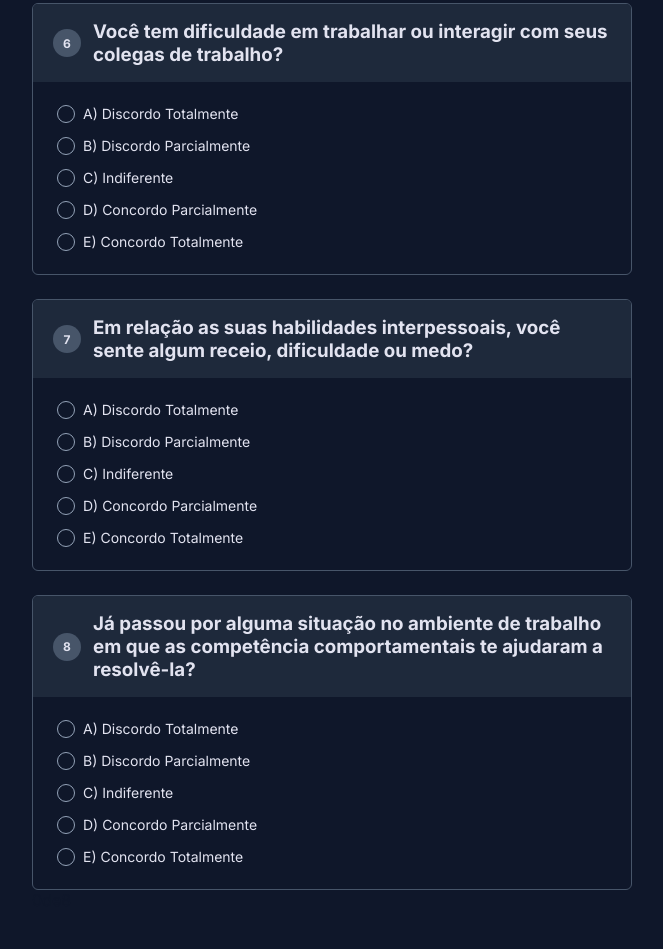
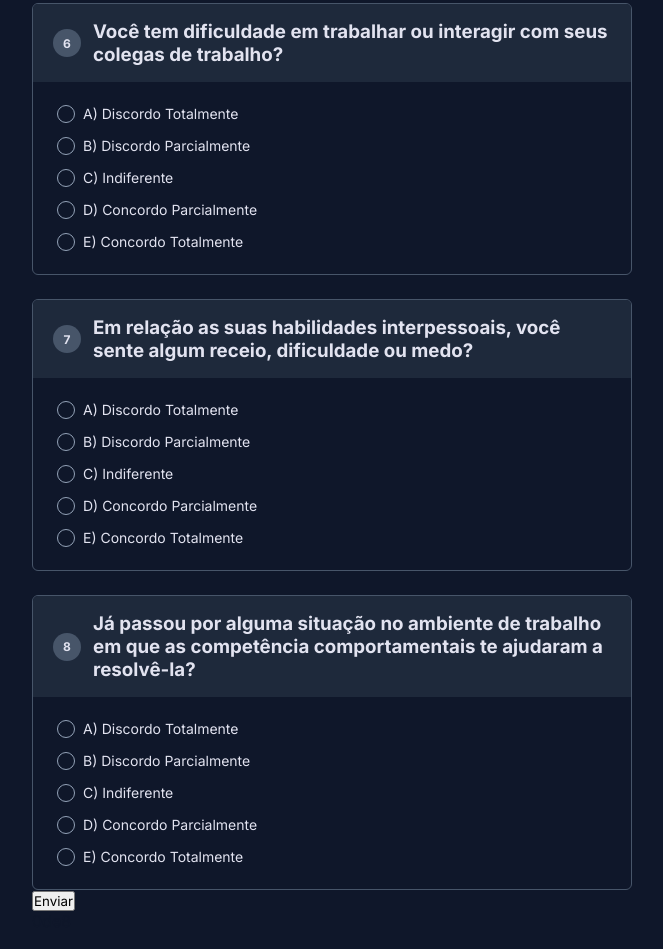
Before and after one commit to MachadoOliv/GiovannaVaz, a plain HTML site: page index.html in a window 1280 px wide. Shown: the part 1385-2334 px from the top of the page, without its empty margins (308-971 px from the left). Drawn offline with Linux system fonts and the light colour scheme.

Commit message:
criacao do form

```diff
--- a/index.html
+++ b/index.html
@@ -7,6 +7,7 @@
     <title>Soft Skills</title>
 </head>
 <body>
+  <form action = "https://api.sheetmonkey.io/form/qCQkjccts1CJu6MVdx1Uu5" method="post">
     <main>
 
         <header>
@@ -30,13 +31,15 @@
             </dl>
           </div>
         </template>
+        <button type = "submit">Enviar</button>
 
       <div id="acertos">
         <strong></strong>
         <span>0</span>
       </div>
 
-      </main>
+    </main>
+  </form>
 <script src="./java.js"></script>
 </body>
 </html>
```
